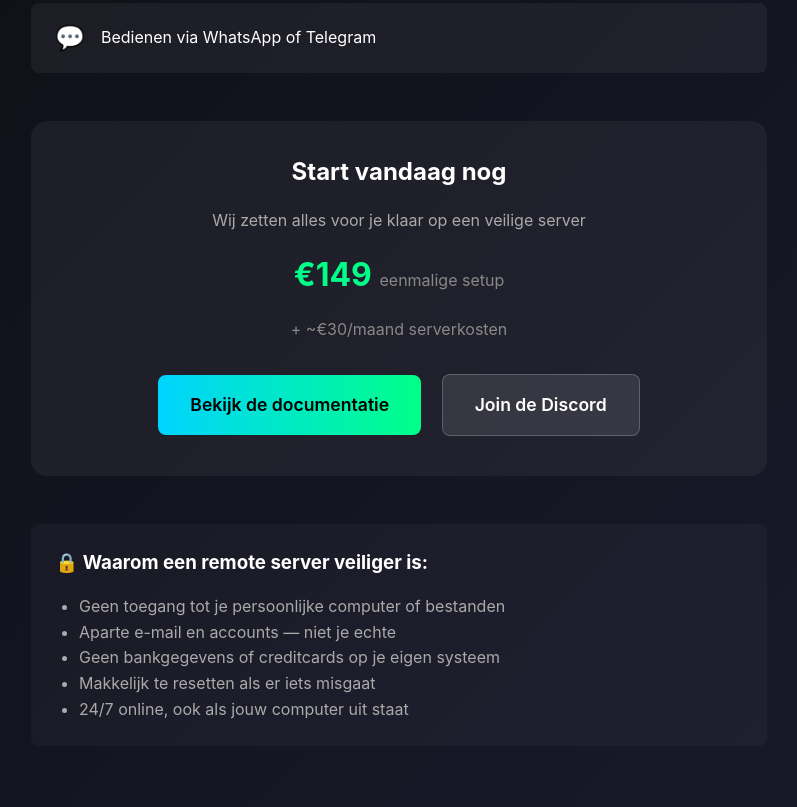
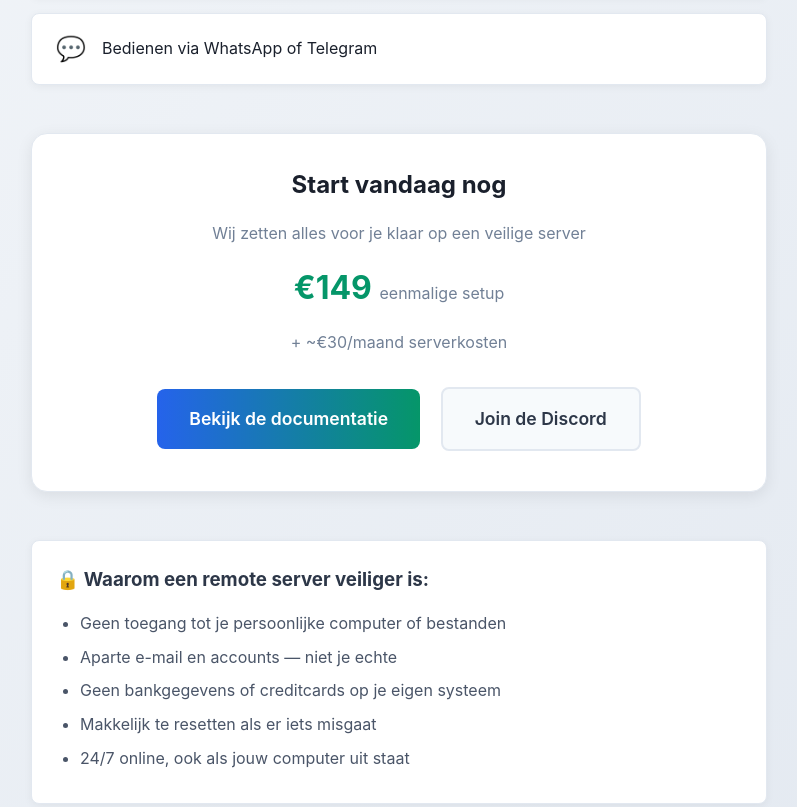
Before and after one commit to LoneMadTuna/getopenclaw-nl, a plain HTML site: page index.html in a window 1280 px wide. Shown: the part 1135-1942 px from the top of the page, without its empty margins (241-1038 px from the left). Drawn offline with Linux system fonts and the light colour scheme.

Commit message:
Switch to light theme - more positive vibe

```diff
--- a/index.html
+++ b/index.html
@@ -9,8 +9,8 @@
         * { margin: 0; padding: 0; box-sizing: border-box; }
         body {
             font-family: -apple-system, BlinkMacSystemFont, 'Segoe UI', Roboto, sans-serif;
-            background: linear-gradient(135deg, #0a0a0a 0%, #1a1a2e 100%);
-            color: #fff;
+            background: linear-gradient(135deg, #f8fafc 0%, #e2e8f0 100%);
+            color: #1a202c;
             min-height: 100vh;
             line-height: 1.6;
         }
@@ -21,7 +21,7 @@
         }
         .badge {
             display: inline-block;
-            background: #ff4444;
+            background: #e53e3e;
             color: white;
             padding: 0.5rem 1rem;
             border-radius: 50px;
@@ -32,47 +32,56 @@
         }
         @keyframes pulse {
             0%, 100% { opacity: 1; }
-            50% { opacity: 0.8; }
+            50% { opacity: 0.85; }
         }
         h1 {
             font-size: 2.5rem;
             margin-bottom: 1rem;
-            background: linear-gradient(90deg, #00d4ff, #00ff88);
+            background: linear-gradient(90deg, #2563eb, #059669);
             -webkit-background-clip: text;
             -webkit-text-fill-color: transparent;
             background-clip: text;
         }
         .subtitle {
             font-size: 1.3rem;
-            color: #aaa;
+            color: #4a5568;
             margin-bottom: 2rem;
         }
+        .subtitle strong {
+            color: #1a202c;
+        }
         .quote-box {
-            background: rgba(255,68,68,0.1);
-            border-left: 4px solid #ff4444;
+            background: #fff5f5;
+            border-left: 4px solid #e53e3e;
             padding: 1.5rem;
             margin: 2rem 0;
             border-radius: 0 8px 8px 0;
+            box-shadow: 0 2px 8px rgba(0,0,0,0.05);
         }
         .quote-box .quote {
             font-style: italic;
             font-size: 1.1rem;
             margin-bottom: 0.5rem;
+            color: #2d3748;
         }
         .quote-box .author {
-            color: #888;
+            color: #718096;
             font-size: 0.9rem;
         }
         .solution-box {
-            background: rgba(0,212,255,0.1);
-            border-left: 4px solid #00d4ff;
+            background: #f0fff4;
+            border-left: 4px solid #059669;
             padding: 1.5rem;
             margin: 2rem 0;
             border-radius: 0 8px 8px 0;
+            box-shadow: 0 2px 8px rgba(0,0,0,0.05);
         }
         .solution-box h3 {
-            color: #00d4ff;
+            color: #047857;
             margin-bottom: 0.5rem;
+        }
+        .solution-box p {
+            color: #2d3748;
         }
         .features {
             display: grid;
@@ -80,12 +89,14 @@
             margin: 2rem 0;
         }
         .feature {
-            background: rgba(255,255,255,0.05);
+            background: #fff;
             padding: 1rem 1.5rem;
             border-radius: 8px;
             display: flex;
             align-items: center;
             gap: 1rem;
+            box-shadow: 0 2px 8px rgba(0,0,0,0.05);
+            border: 1px solid #e2e8f0;
         }
         .feature-icon {
             font-size: 1.5rem;
@@ -94,11 +105,14 @@
             text-align: center;
             margin: 3rem 0;
             padding: 2rem;
-            background: rgba(255,255,255,0.05);
+            background: #fff;
             border-radius: 16px;
+            box-shadow: 0 4px 16px rgba(0,0,0,0.08);
+            border: 1px solid #e2e8f0;
         }
         .cta-section h2 {
             margin-bottom: 1rem;
+            color: #1a202c;
         }
         .btn {
             display: inline-block;
@@ -112,36 +126,55 @@
         }
         .btn:hover {
             transform: translateY(-2px);
-            box-shadow: 0 10px 30px rgba(0,0,0,0.3);
+            box-shadow: 0 10px 30px rgba(0,0,0,0.15);
         }
         .btn-primary {
-            background: linear-gradient(90deg, #00d4ff, #00ff88);
-            color: #000;
+            background: linear-gradient(90deg, #2563eb, #059669);
+            color: #fff;
         }
         .btn-secondary {
-            background: rgba(255,255,255,0.1);
-            color: #fff;
-            border: 1px solid rgba(255,255,255,0.2);
+            background: #f7fafc;
+            color: #2d3748;
+            border: 2px solid #e2e8f0;
         }
         .price {
             font-size: 2rem;
             font-weight: 700;
-            color: #00ff88;
+            color: #059669;
             margin: 1rem 0;
         }
         .price span {
             font-size: 1rem;
-            color: #888;
+            color: #718096;
             font-weight: 400;
+        }
+        .info-box {
+            background: #fff;
+            padding: 1.5rem;
+            border-radius: 8px;
+            margin: 2rem 0;
+            box-shadow: 0 2px 8px rgba(0,0,0,0.05);
+            border: 1px solid #e2e8f0;
+        }
+        .info-box h3 {
+            margin-bottom: 1rem;
+            color: #2d3748;
+        }
+        .info-box ul {
+            margin-left: 1.5rem;
+            color: #4a5568;
+        }
+        .info-box li {
+            margin-bottom: 0.5rem;
         }
         footer {
             text-align: center;
             padding: 2rem;
-            color: #666;
+            color: #718096;
             font-size: 0.9rem;
         }
         footer a {
-            color: #00d4ff;
+            color: #2563eb;
             text-decoration: none;
         }
         @media (max-width: 600px) {
@@ -168,7 +201,7 @@
             <p>Draai je AI-assistent op een veilige cloud server. Geen toegang tot je persoonlijke computer. Geen risico voor je bankgegevens. Experimenteer veilig voor een paar euro per maand.</p>
         </div>
 
-        <h2 style="margin: 2rem 0 1rem;">Wat kan het?</h2>
+        <h2 style="margin: 2rem 0 1rem; color: #1a202c;">Wat kan het?</h2>
         <div class="features">
             <div class="feature">
                 <span class="feature-icon">🎫</span>
@@ -198,16 +231,16 @@
 
         <div class="cta-section">
             <h2>Start vandaag nog</h2>
-            <p style="color: #aaa; margin-bottom: 1rem;">Wij zetten alles voor je klaar op een veilige server</p>
+            <p style="color: #718096; margin-bottom: 1rem;">Wij zetten alles voor je klaar op een veilige server</p>
             <div class="price">€149 <span>eenmalige setup</span></div>
-            <p style="color: #888; margin-bottom: 1.5rem;">+ ~€30/maand serverkosten</p>
+            <p style="color: #718096; margin-bottom: 1.5rem;">+ ~€30/maand serverkosten</p>
             <a href="https://docs.openclaw.ai" class="btn btn-primary">Bekijk de documentatie</a>
             <a href="https://discord.gg/openclaw" class="btn btn-secondary">Join de Discord</a>
         </div>
 
-        <div style="background: rgba(255,255,255,0.03); padding: 1.5rem; border-radius: 8px; margin: 2rem 0;">
-            <h3 style="margin-bottom: 1rem;">🔒 Waarom een remote server veiliger is:</h3>
-            <ul style="margin-left: 1.5rem; color: #aaa;">
+        <div class="info-box">
+            <h3>🔒 Waarom een remote server veiliger is:</h3>
+            <ul>
                 <li>Geen toegang tot je persoonlijke computer of bestanden</li>
                 <li>Aparte e-mail en accounts — niet je echte</li>
                 <li>Geen bankgegevens of creditcards op je eigen systeem</li>
```
